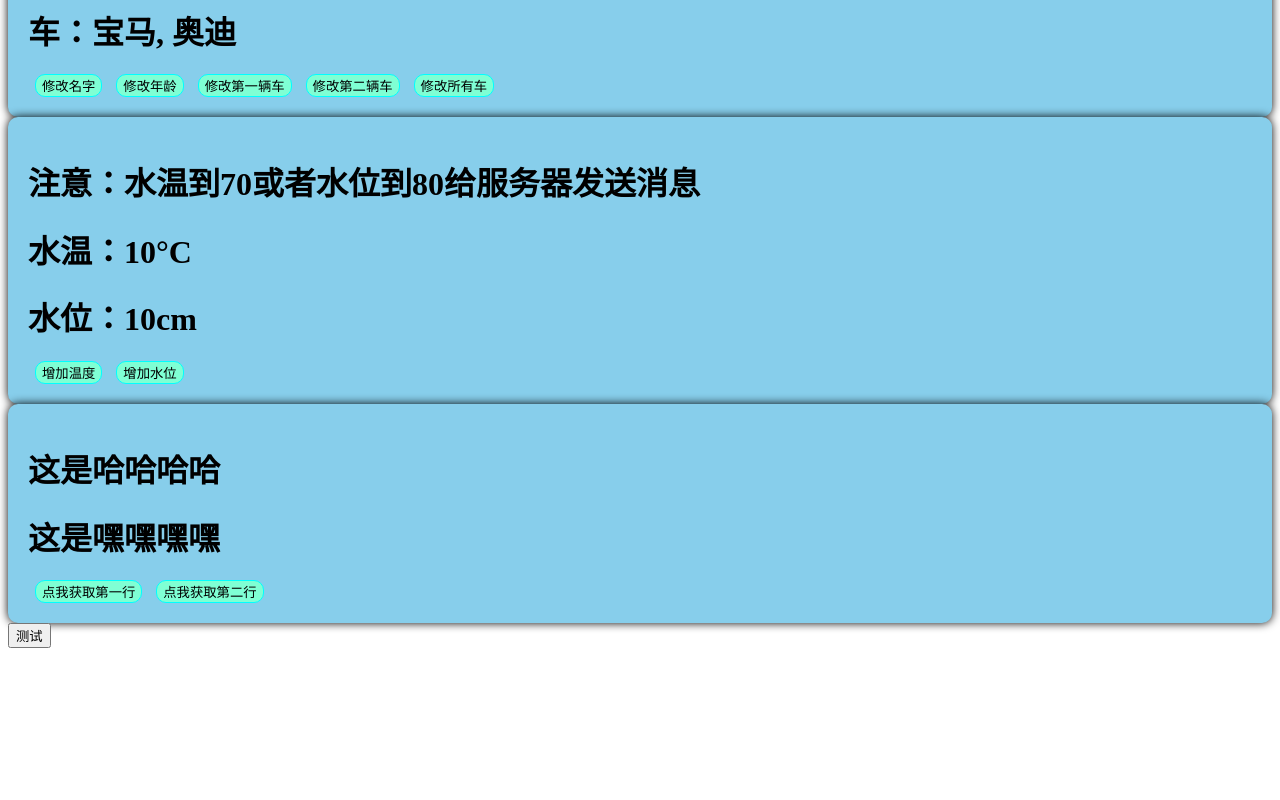
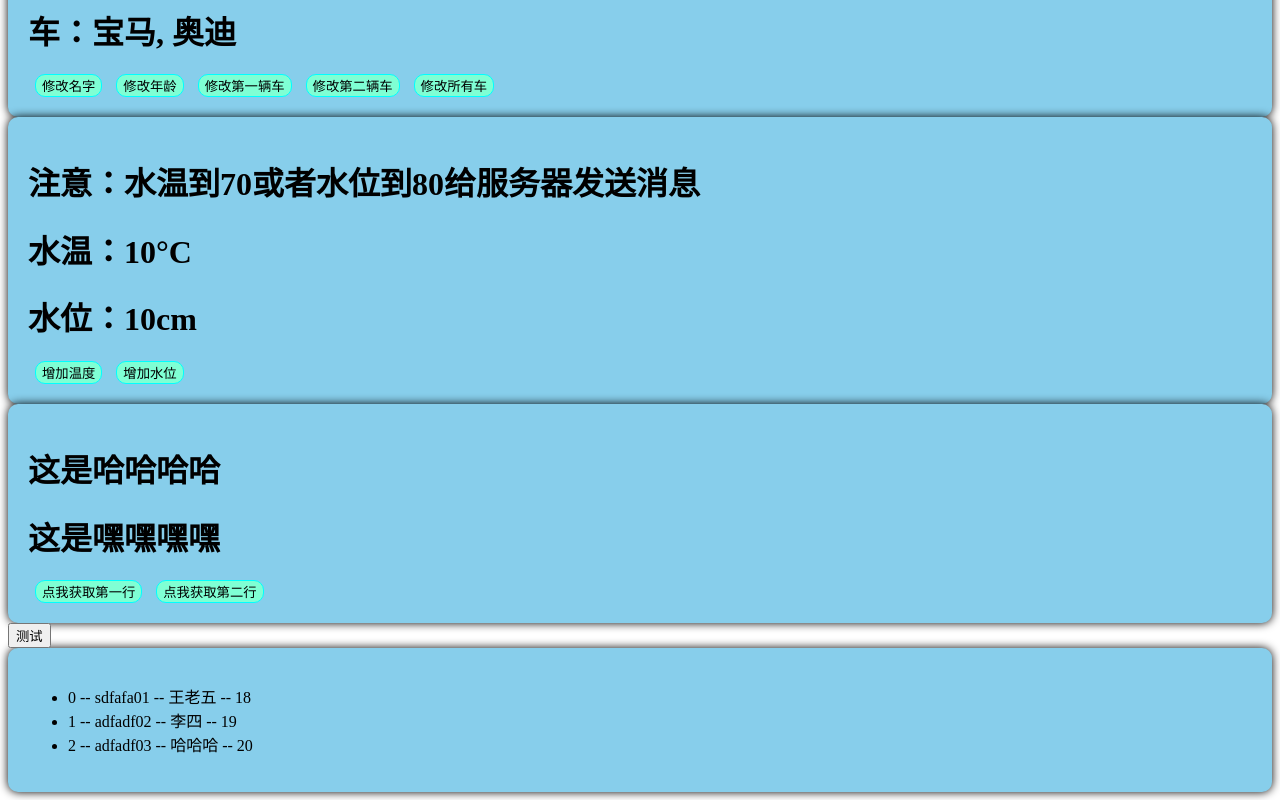
Before and after one commit to gothetop/gothetop, a Vue app: page / in a window 1280 px wide. Shown: the part 2096-2896 px from the top of the page. Before the commit the page ends 2752 px from the top, so only its background shows below. Built offline with nearby package versions, Linux system fonts and the light colour scheme.

Commit message:
复习了TS的泛型，然后学习了defineProps，并且学习了withDefault使用默认值

```diff
--- a/src/App.vue
+++ b/src/App.vue
@@ -10,6 +10,7 @@
   <Watch_effect/>
   <Ref_text/>
   <button @click="test">测试</button>
+  <Person1 :list="person_list"/>
 </template>
 
 <script setup lang="ts" name="App">
@@ -21,9 +22,11 @@
 import Watch_text from "@/components/watch_text.vue";
 import Watch_effect from "@/components/watch_effect.vue";
 import Ref_text from "@/components/ref_text.vue";
+import Person1 from "@/components/person1.vue";
 
 // 引入ref
-import {ref} from 'vue'
+import {ref, reactive} from 'vue'
+import type {Persons} from "@/types";
 
 // 创建一个ref容器
 let ren = ref();
@@ -34,6 +37,13 @@
   console.log(ren.value.age);
 }
 
+// reactive直接传泛型
+let person_list = reactive<Persons>([
+  {id: "sdfafa01", name: "王老五", age: 18},
+  {id: "adfadf02", name: "李四", age: 19},
+  {id: "adfadf03", name: "哈哈哈", age: 20},
+]);
+
 </script>
 
 <style>
--- /dev/null
+++ b/src/components/person1.vue
@@ -0,0 +1,73 @@
+<script setup lang="ts" name="Person1">
+import {type PersonInter, type Persons} from "@/types";
+import {withDefaults} from 'vue';
+
+
+// 数据
+let person: PersonInter = {id: "adfadfa", name: "张三", age: 60};
+
+// 接受a
+// defineProps(['a']);
+
+// 接受a并将a保存起来
+// let x = defineProps(['a']);
+
+// 只接受list
+// defineProps(['list'])
+
+// 这个defineProps是可以传泛型的，来指定子组件接受的数据类型   限制类型
+//let x = defineProps<{list: Persons}>(); // 返回这个x是一个对象
+//console.log(x.list);
+
+// 接受list + 限制类型 + 限制必要性 + 指定默认值
+// 这个list后面的 ？ 就是设置了必要性，这个数据可传可不传
+// withDefaults是设置了一个默认值，如果父组件没有传一个值过来，那就用默认值
+// defineProps 不用引入可以直接用，define是宏函数
+withDefaults(defineProps<{list?: Persons}>(), {
+  // 这里list不能直接接受一个数组，要是一个函数的返回值，这个返回值写上这个数组
+  list: () => [{
+    id: "afadfadfa01",
+    name: "康师傅",
+    age: 18
+  }]
+})
+
+
+
+
+</script>
+
+<template>
+  <div class="person1">
+    <ul>
+      <!-- v-for很健壮，如果没有给他传值，它会知道然后不会执行工作，不会报错 -->
+      <li v-for="(item, index) in list" :key="item.id">{{index}} -- {{item.id}} -- {{item.name}} -- {{item.age}}</li>
+    </ul>
+  </div>
+
+</template>
+
+<style scoped>
+.person1 {
+  background-color: skyblue;
+  box-shadow: 0 0 10px;
+  border-radius: 10px;
+  padding: 20px;
+}
+
+.person1 button {
+  cursor: pointer;
+  margin: 0 7px;
+  border-radius: 10px;
+  background-color: aquamarine;
+  border: 1px solid aqua;
+  transition: transform 0.5s ease-in-out; /* 添加 transform 过渡效果 */
+  transform: scale(1);
+}
+
+.person1 button:hover {
+  background-color: aqua;
+  transform: scale(1.1);
+  color: white;
+}
+</style>
--- /dev/null
+++ b/src/types/index.ts
@@ -0,0 +1,9 @@
+// 定义一个接口，用于限制Person对象的具体属性
+export interface PersonInter{
+    id: string,
+    name: string,
+    age: number,
+}
+
+// 一个自定义类型
+export type Persons = Array<PersonInter>;
```
